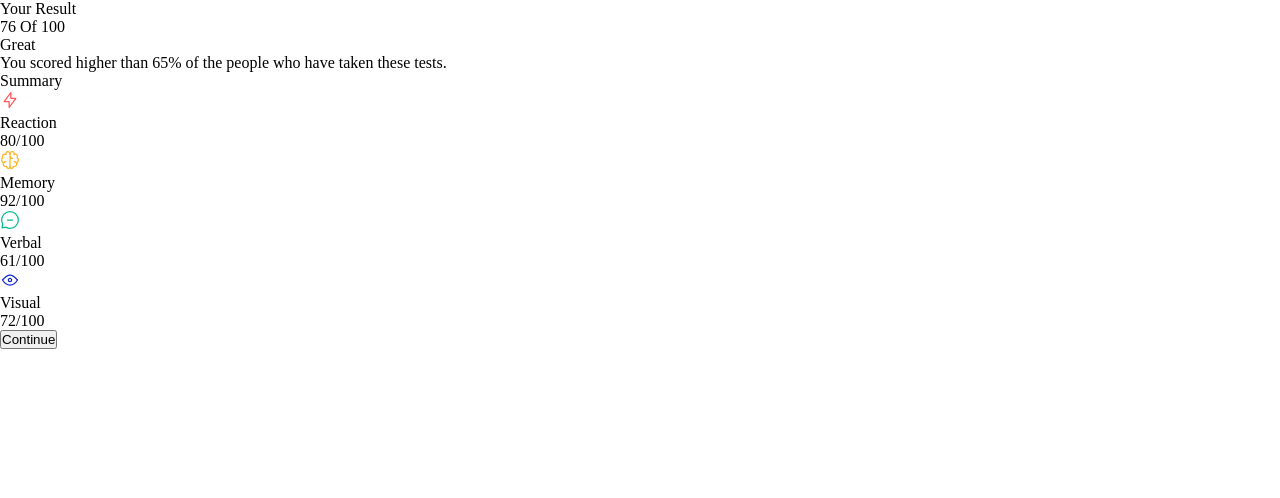
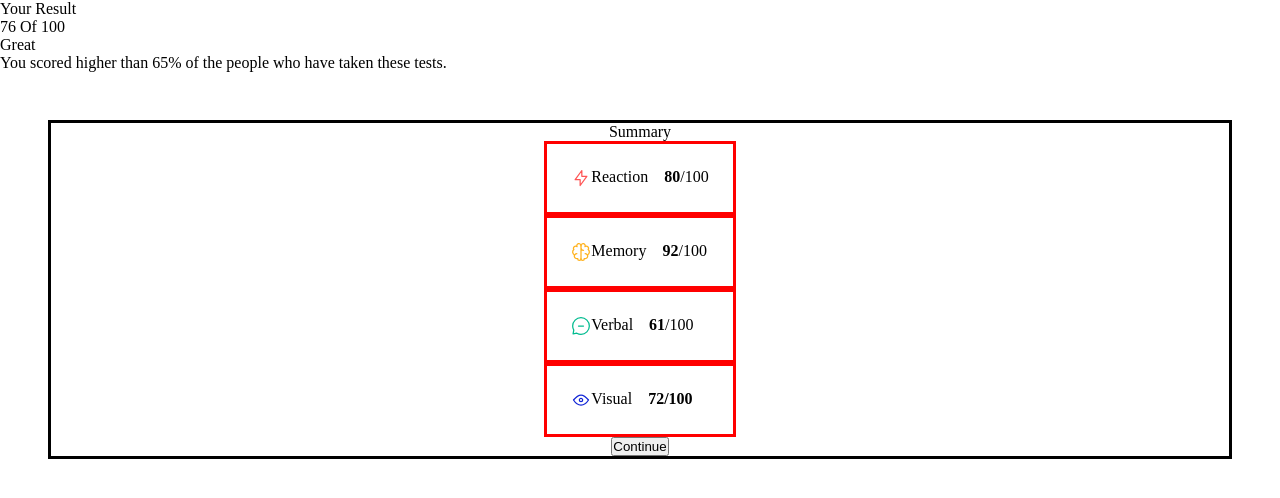
Before and after one commit to newman-theinnovator/result-summary-component, a plain HTML site: page index.html in a window 1280 px wide. Drawn offline with Linux system fonts and the light colour scheme.

Commit message:
first touch...tbc

```diff
--- a/index.html
+++ b/index.html
@@ -19,31 +19,31 @@
             <p>You scored higher than 65% of the people who  have taken these tests.</p>
         </div>
     </section>
-    <section>
-        <div>Summary</div>
-        <div>
-            <div>
-                <img src="./assets/images/icon-reaction.svg" alt="">
-                <p>Reaction</p>
-                <p><span>80</span>/100</p>
+    <section class="right__section">
+        <div class="right__heading">Summary</div>
+        <div class="result__pane">
+            <div class="result__line">
+                <img class="result__pic" src="./assets/images/icon-reaction.svg" alt="">
+                <p class="result__para">Reaction</p>
+                <p class="result__score"><span class="result__score--highlight">80</span>/100</p>
             </div>
-            <div>
-                <img src="./assets/images/icon-memory.svg" alt="">
-                <p>Memory</p>
-                <p><span>92</span>/100</p>
+            <div class="result__line">
+                <img class="result__pic" src="./assets/images/icon-memory.svg" alt="">
+                <p class="result__para">Memory</p>
+                <p class="result__score"><span class="result__score--highlight">92</span>/100</p>
             </div>
-            <div>
-                <img src="./assets/images/icon-verbal.svg" alt="">
-                <p>Verbal</p>
-                <p><span>61</span>/100</p>
+            <div class="result__line">
+                <img class="result__pic" src="./assets/images/icon-verbal.svg" alt="">
+                <p class="result__para">Verbal</p>
+                <p class="result__score"><span class="result__score--highlight">61</span>/100</p>
             </div>
-            <div>
-                <img src="./assets/images/icon-visual.svg" alt="">
-                <p>Visual</p>
-                <p><span>72</span>/100</p>
+            <div class="result__line">
+                <img class="result__pic" src="./assets/images/icon-visual.svg" alt="">
+                <p class="result__para">Visual</p>
+                <p class="result__score--highlight"><span class="result__score--highlight">72</span>/100</p>
             </div>
         </div>
-        <button>Continue</button>
+        <button class="result__pane--btn">Continue</button>
     </section>
 </body>
 </html>
--- a/styles.css
+++ b/styles.css
@@ -1,5 +1,29 @@
 * {
     padding: 0;
     margin: 0;
+    box-sizing: border-box;
+}
 
+.right__section {
+    border: 3px solid black;
+    margin: 48px;
+    display: flex;
+    justify-content: center;
+    align-items: center;
+    flex-flow: column wrap;
 }
+
+
+.result__line {
+    display: flex;
+    border: 3px solid red;
+    padding: 24px;
+}
+
+.result__para {
+    margin-right: 16px;
+}
+
+.result__score--highlight {
+    font-weight: 800;
+}
```
Also changed, not shown: not_mycode/code.html (renamed from code.html), 4 other files.
